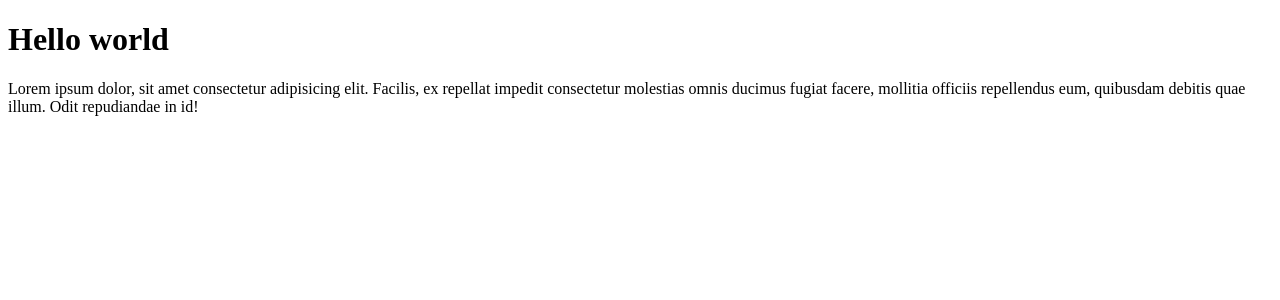
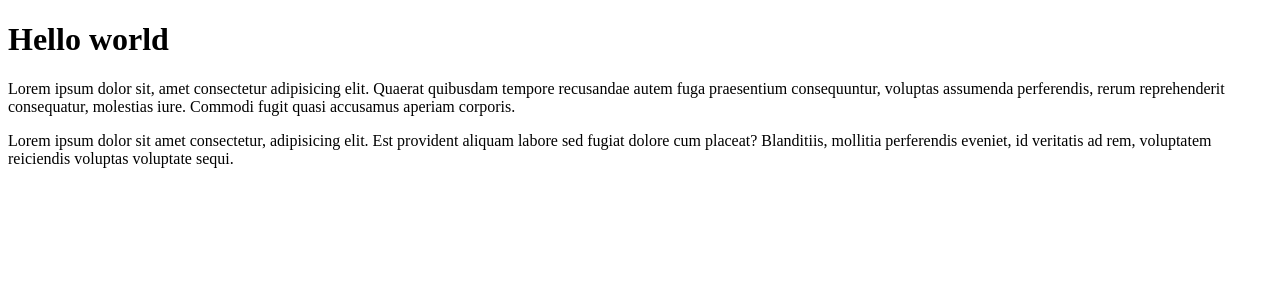
Before and after one commit to KhrystynaVasylynka/react, a React (Create React App) app: page / in a window 1280 px wide. Shown: the top 300 px of the page. Built offline with nearby package versions, Linux system fonts and the light colour scheme.

Commit message:
created two components

```diff
--- a/src/index.tsx
+++ b/src/index.tsx
@@ -5,15 +5,41 @@ const root = ReactDOM.createRoot(document.getElementById('root') as HTMLElement)
 
 //компонент
 
+const Header = () => {
+  return <h1>Hello world</h1>
+}
+
+const Content = () => {
+  return (
+      <div>
+          <p>
+              Lorem ipsum dolor sit, amet consectetur adipisicing elit.
+              Quaerat quibusdam tempore recusandae autem fuga praesentium
+              consequuntur, voluptas assumenda perferendis, rerum
+              reprehenderit consequatur, molestias iure. Commodi fugit quasi
+              accusamus aperiam corporis.
+          </p>
+          <p>
+              Lorem ipsum dolor sit amet consectetur, adipisicing elit. Est
+              provident aliquam labore sed fugiat dolore cum placeat?
+              Blanditiis, mollitia perferendis eveniet, id veritatis ad rem,
+              voluptatem reiciendis voluptas voluptate sequi.
+          </p>
+      </div>
+  )
+}
+
 const App = () => {
   return (
-    <div>
-      <h1>Hello world</h1>
-      <p>Lorem ipsum dolor, sit amet consectetur adipisicing elit. Facilis, ex repellat impedit consectetur molestias omnis ducimus fugiat facere, mollitia officiis repellendus eum, quibusdam debitis quae illum. Odit repudiandae in id!</p>
-    </div>
+      <div>
+          <Header />
+          <Content />
+      </div>
   )
 }
+
+
 root.render(
   <React.StrictMode>
-  <App />
+    <App />
 </React.StrictMode>)
```
